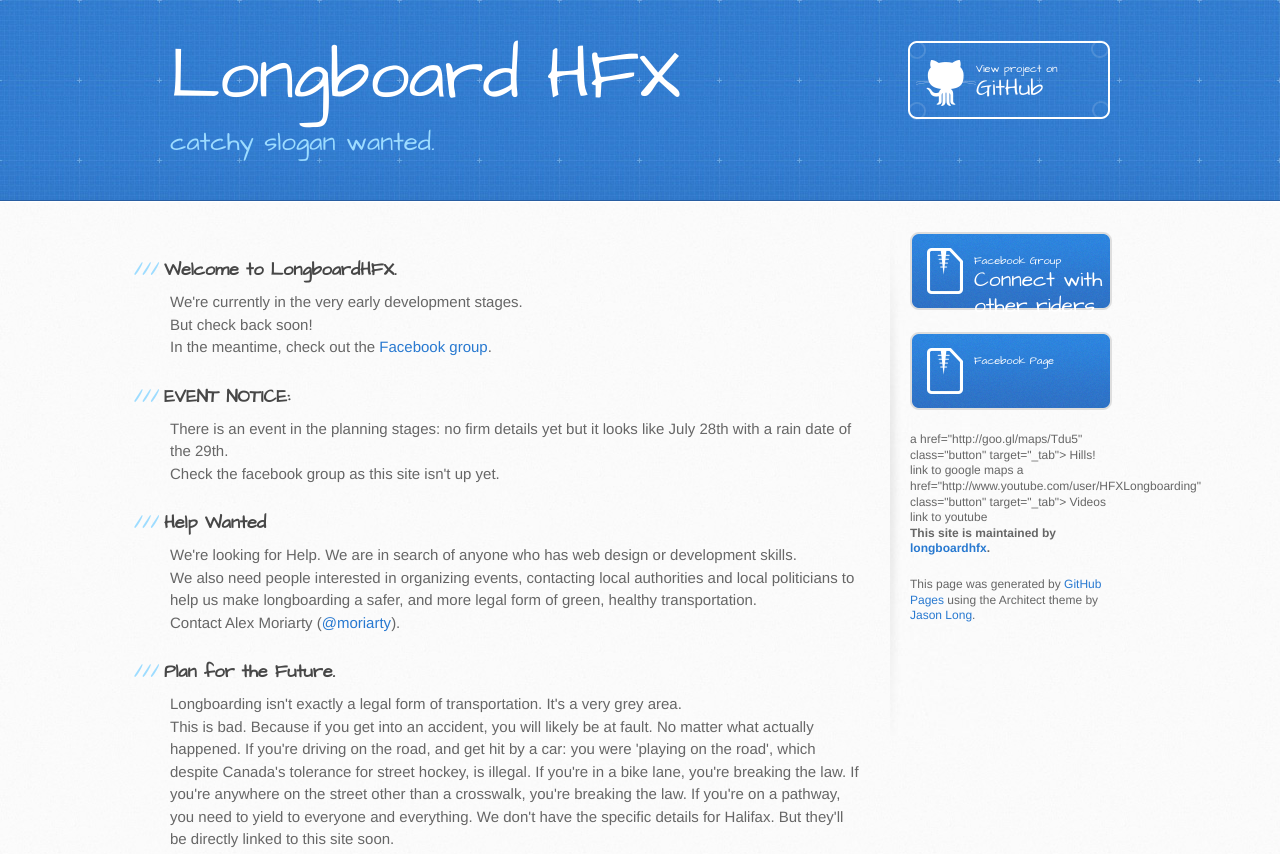
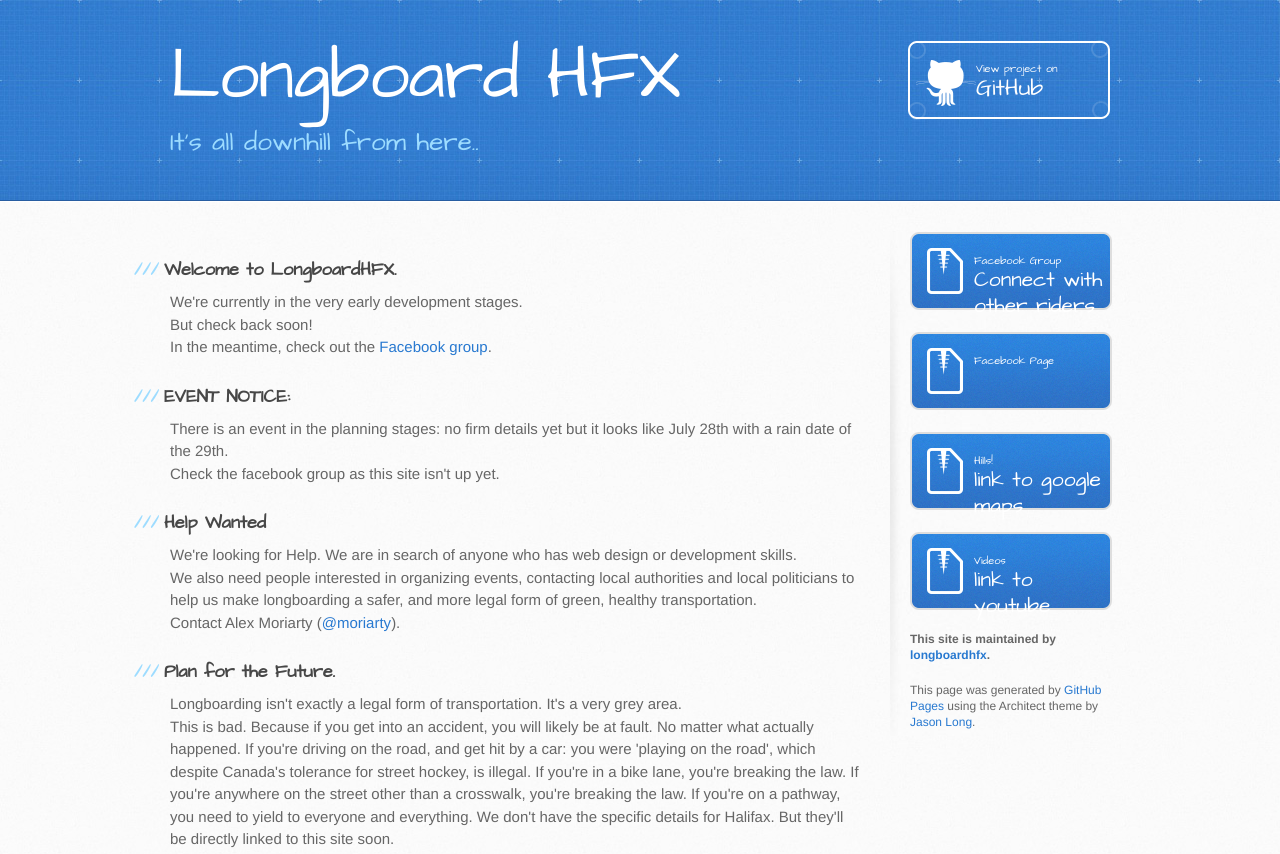
Before and after one commit to longboardhfx/scratch-site, a plain HTML site: page index.html in a window 1280 px wide. Shown: the top 854 px of the page. Drawn offline with Linux system fonts and the light colour scheme.

Commit message:
fixed missing < tag on side menu links + new slogan
where'd all this good looking ness come from! css looks bomb, anyway
can't say i thought up that slogan on my own…full disclosure i got it
here

www.silverfishlongboarding.com/forum/general-longboarding/110632-best-sk
atin-longboarding-sayings.html

```diff
--- a/index.html
+++ b/index.html
@@ -20,7 +20,7 @@
     <header>
       <div class="inner">
         <h1>Longboard HFX</h1>
-        <h2>catchy slogan wanted.</h2>
+        <h2>It's all downhill from here..</h2>
         <a href="https://github.com/longboardhfx/scratch-site" class="button"><small>View project on</small>GitHub</a>
       </div>
     </header>
@@ -76,12 +76,12 @@ webmaster at longboardhfx.ca</p>
             </a>
 
 
-	    a href="http://goo.gl/maps/Tdu5" class="button" target="_tab">
+	    <a href="http://goo.gl/maps/Tdu5" class="button" target="_tab">
             <small>Hills!</small>
             link to google maps
             </a>
 
-	    a href="http://www.youtube.com/user/HFXLongboarding" class="button" target="_tab">
+	    <a href="http://www.youtube.com/user/HFXLongboarding" class="button" target="_tab">
             <small>Videos</small>
             link to youtube
             </a>
```
